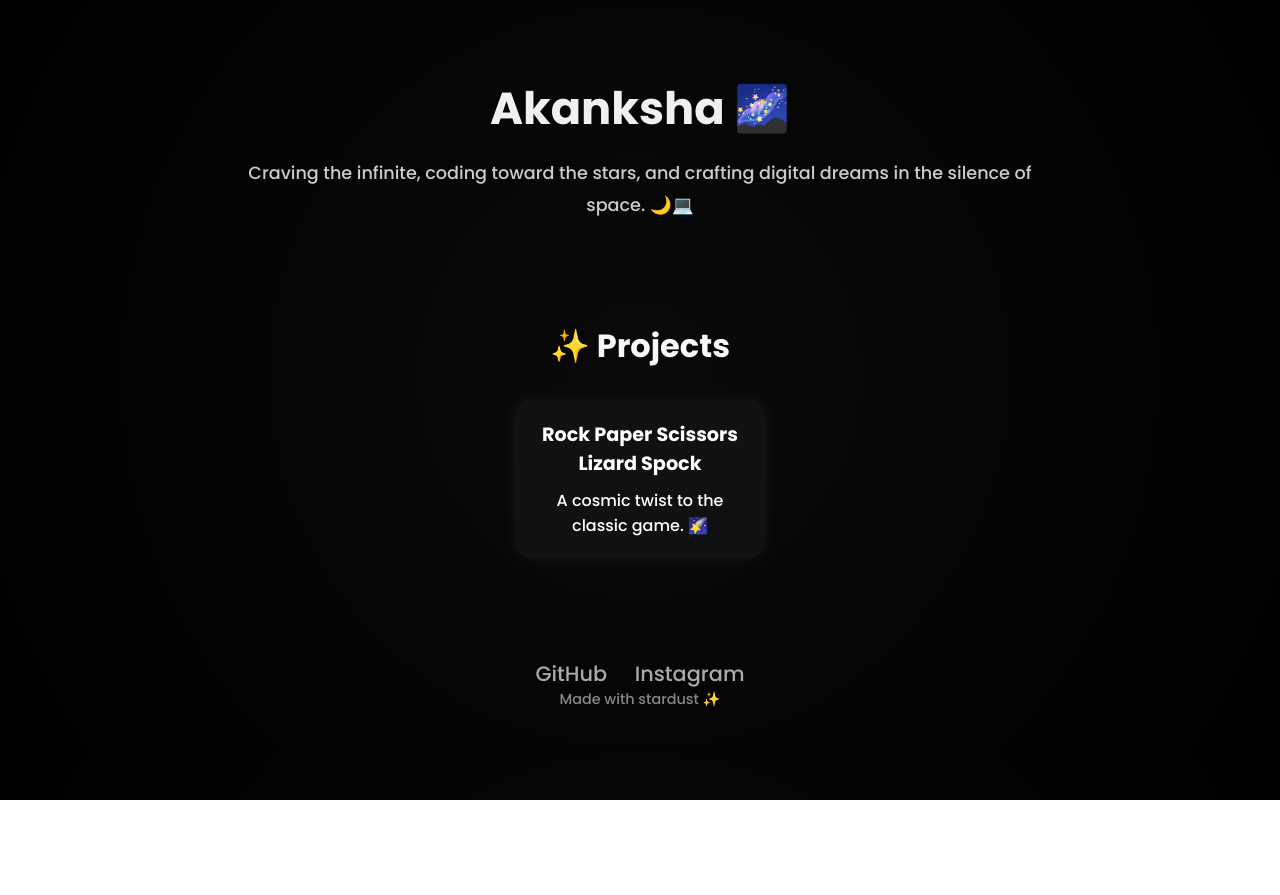
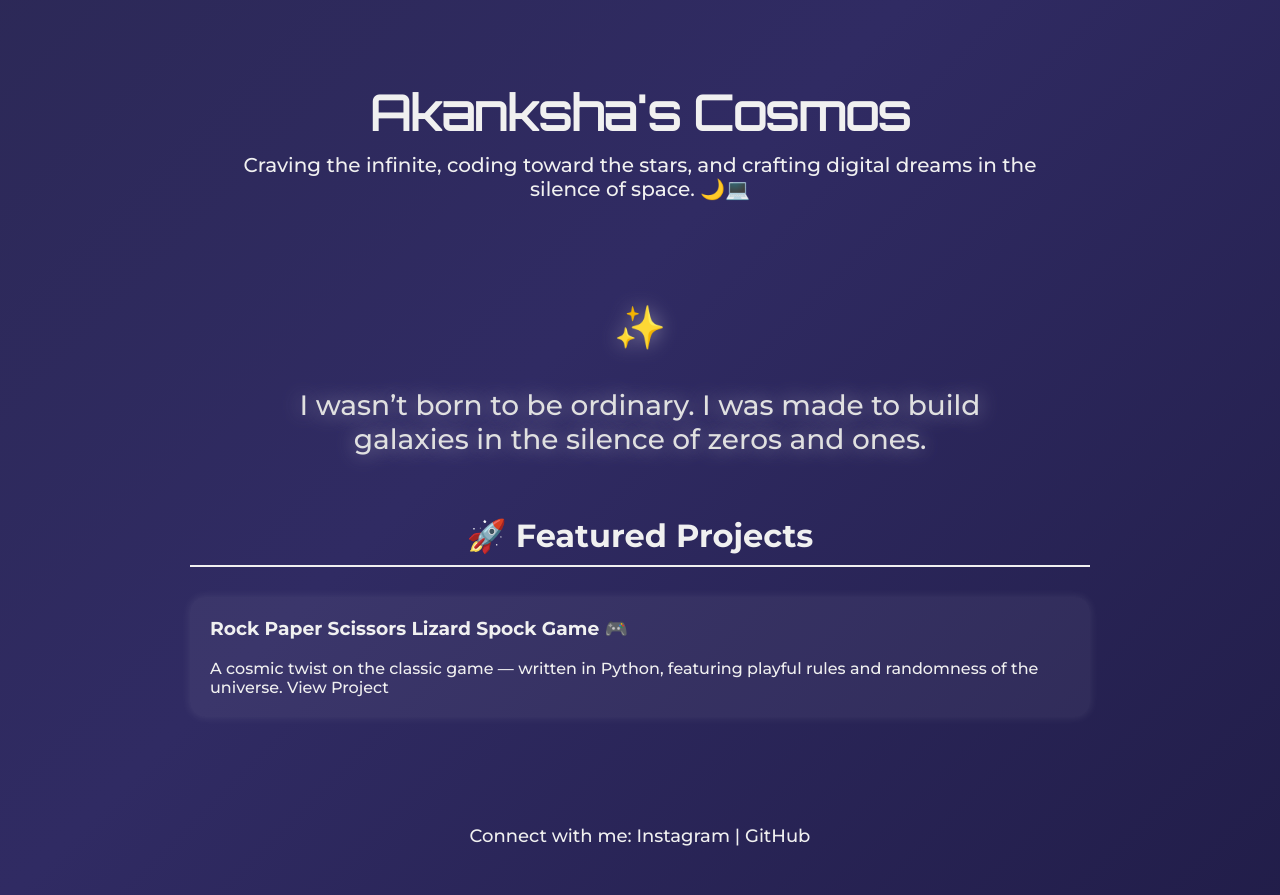
Before and after one commit to Akanksha-11185/akanksha-portfolio, a plain HTML site: page index.html in a window 1280 px wide. Before the commit the page ends 800 px from the top, so only its background shows below. Drawn offline with Linux system fonts and the light colour scheme.

Commit message:
Update index.html

```diff
--- a/index.html
+++ b/index.html
@@ -2,106 +2,126 @@
 <html lang="en">
 <head>
   <meta charset="UTF-8">
-  <meta name="viewport" content="width=device-width, initial-scale=1.0">
-  <title>Akanksha | Cosmic Portfolio</title>
-  <link href="https://fonts.googleapis.com/css2?family=Poppins:wght@300;500;700&display=swap" rel="stylesheet">
+  <title>Akanksha's Cosmos</title>
+  <link href="https://fonts.googleapis.com/css2?family=Orbitron&family=Montserrat:wght@300;500;700&display=swap" rel="stylesheet">
   <style>
-    * { margin: 0; padding: 0; box-sizing: border-box; }
     body {
-      font-family: 'Poppins', sans-serif;
-      background: radial-gradient(circle at center, #0a0a0a 0%, #000000 100%);
-      color: #fff;
-      overflow-x: hidden;
+      margin: 0;
+      padding: 0;
+      font-family: 'Montserrat', sans-serif;
+      color: #f0f0f0;
+      background: linear-gradient(-45deg, #0f0c29, #302b63, #24243e, #928DAB);
+      background-size: 400% 400%;
+      animation: gradient 15s ease infinite;
     }
+
+    @keyframes gradient {
+      0% {background-position: 0% 50%;}
+      50% {background-position: 100% 50%;}
+      100% {background-position: 0% 50%;}
+    }
+
     header {
       text-align: center;
-      padding: 80px 20px 40px;
+      padding: 50px 20px 20px;
     }
+
     header h1 {
-      font-size: 2.8rem;
-      color: #f0f0f0;
-      margin-bottom: 20px;
-      line-height: 1.3;
+      font-family: 'Orbitron', sans-serif;
+      font-size: 48px;
+      margin-bottom: 10px;
     }
-    .intro {
+
+    header p {
+      font-size: 20px;
       max-width: 800px;
       margin: 0 auto;
-      font-size: 1.1rem;
-      line-height: 1.8;
-      color: #ccc;
     }
-    section {
-      padding: 60px 20px;
+
+    .quote {
       text-align: center;
+      margin: 80px 20px 50px;
+      font-size: 28px;
+      font-weight: 500;
+      color: #e0e0e0;
+      text-shadow: 0 0 20px #928dab;
+      max-width: 800px;
+      margin-left: auto;
+      margin-right: auto;
     }
-    section h2 {
-      font-size: 2rem;
+
+    .projects {
+      max-width: 900px;
+      margin: 60px auto;
+      padding: 0 20px;
+    }
+
+    .projects h2 {
+      text-align: center;
+      font-size: 32px;
       margin-bottom: 30px;
-      color: #f8f8f8;
+      border-bottom: 2px solid #f0f0f0;
+      padding-bottom: 10px;
     }
-    .projects {
-      display: flex;
-      justify-content: center;
-      flex-wrap: wrap;
-      gap: 20px;
+
+    .project {
+      background: rgba(255, 255, 255, 0.05);
+      padding: 20px;
+      margin-bottom: 20px;
+      border-radius: 15px;
+      box-shadow: 0 0 10px rgba(255, 255, 255, 0.1);
     }
-    .project-card {
-      background: #111;
-      padding: 20px;
-      border-radius: 15px;
-      width: 250px;
-      transition: all 0.3s ease;
-      box-shadow: 0 0 20px rgba(255,255,255,0.05);
+
+    .project h3 {
+      margin-top: 0;
     }
-    .project-card:hover {
-      transform: translateY(-5px);
-      box-shadow: 0 0 25px rgba(255,255,255,0.1);
+
+    .project p {
+      margin-bottom: 0;
     }
-    .project-card h3 {
-      font-size: 1.2rem;
-      margin-bottom: 10px;
-      color: #fff;
+
+    footer {
+      text-align: center;
+      padding: 30px 10px;
+      font-size: 18px;
+      margin-top: 60px;
     }
-    footer {
-      padding: 40px 20px;
-      text-align: center;
-      font-size: 0.9rem;
-      color: #888;
+
+    a {
+      color: #f0f0f0;
+      text-decoration: none;
     }
-    .social a {
-      margin: 0 12px;
-      color: #aaa;
-      text-decoration: none;
-      font-size: 1.3rem;
-      transition: color 0.3s;
+
+    a:hover {
+      text-decoration: underline;
     }
-    .social a:hover {
-      color: #fff;
-    }
+
   </style>
 </head>
 <body>
   <header>
-    <h1>Akanksha 🌌</h1>
-    <p class="intro">Craving the infinite, coding toward the stars, and crafting digital dreams in the silence of space. 🌙💻 </p>
+    <h1>Akanksha's Cosmos</h1>
+    <p>Craving the infinite, coding toward the stars, and crafting digital dreams in the silence of space. 🌙💻</p>
   </header>
 
-  <section>
-    <h2>✨ Projects</h2>
-    <div class="projects">
-      <div class="project-card">
-        <h3>Rock Paper Scissors Lizard Spock</h3>
-        <p>A cosmic twist to the classic game. 🌠</p>
-      </div>
+  <section class="quote">
+    <h2>✨</h2>
+    <p>I wasn’t born to be ordinary. I was made to build galaxies in the silence of zeros and ones.</p>
+  </section>
+
+  <section class="projects">
+    <h2>🚀 Featured Projects</h2>
+
+    <div class="project">
+      <h3>Rock Paper Scissors Lizard Spock Game 🎮</h3>
+      <p>A cosmic twist on the classic game — written in Python, featuring playful rules and randomness of the universe. <a href="#">View Project</a></p>
     </div>
+
   </section>
 
   <footer>
-    <div class="social">
-      <a href="https://github.com/Akanksha-11185" target="_blank">GitHub</a>
-      <a href="https://instagram.com/akanksha18.5" target="_blank">Instagram</a>
-    </div>
-    <p>Made with stardust ✨</p>
+    <p>Connect with me: <a href="https://www.instagram.com/akanksha18.5/" target="_blank">Instagram</a> | <a href="https://github.com/Akanksha-11185" target="_blank">GitHub</a></p>
   </footer>
+
 </body>
 </html>
```
